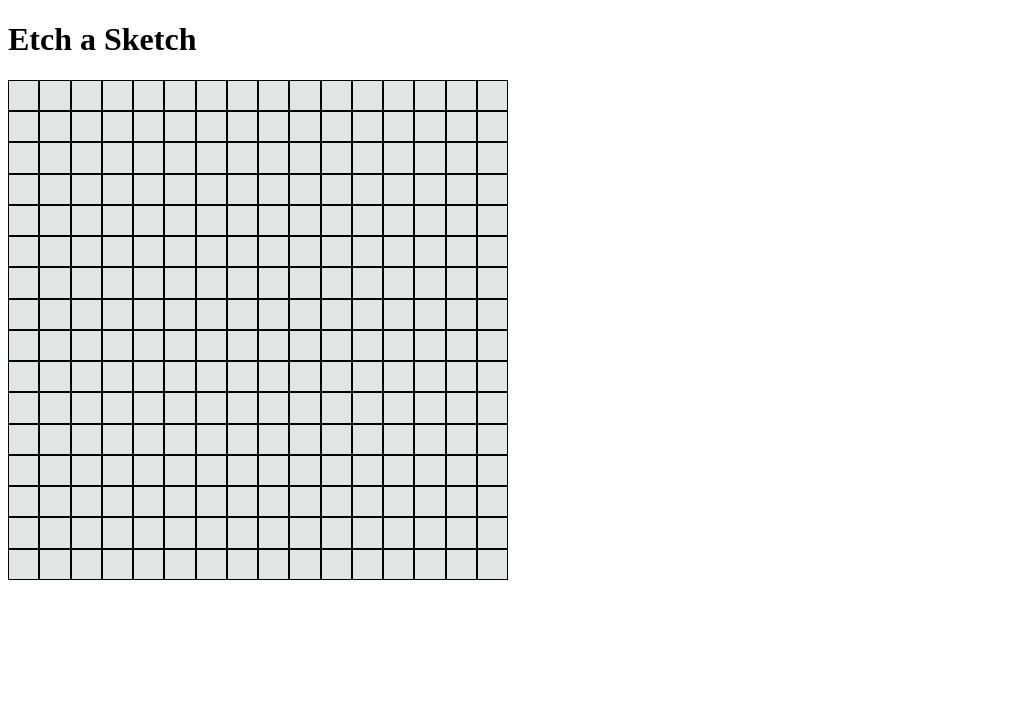
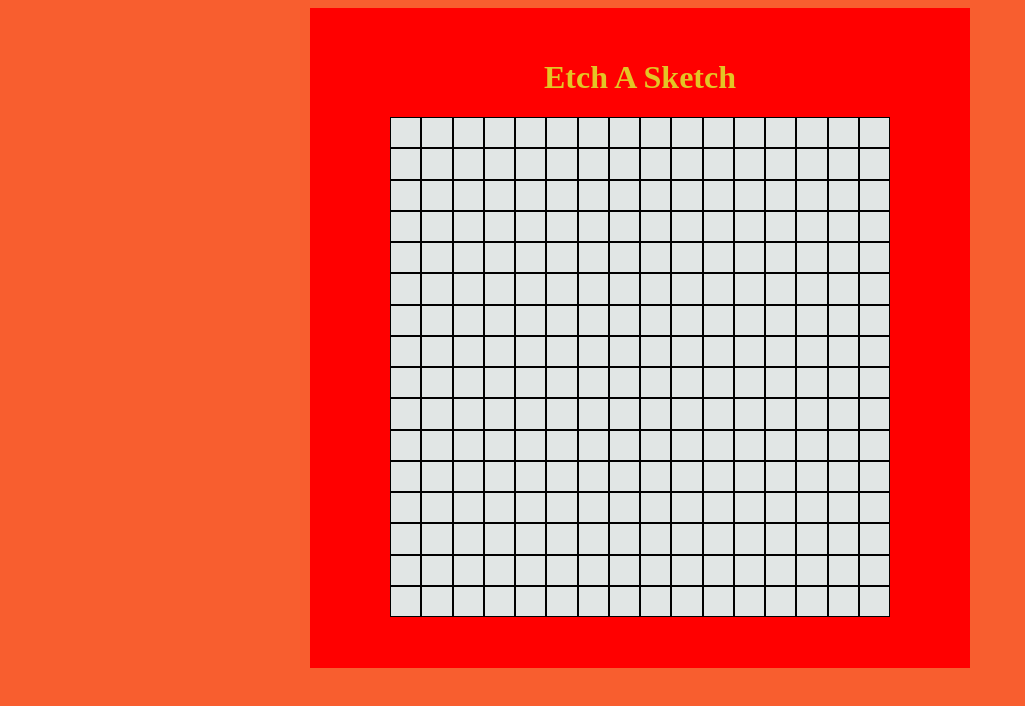
Before and after one commit to ankkitsharma/Etch-a-sketch, a plain HTML site: page index.html in a window 1280 px wide. Shown: the whole page, without its empty margins (0-1025 px from the left). Drawn offline with Linux system fonts and the light colour scheme.

Commit message:
fix h1, add .box and h1 style

```diff
--- a/index.html
+++ b/index.html
@@ -8,9 +8,8 @@
     <link rel="stylesheet" href="./style.css">
 </head>
 <body>
-
-    <h1>Etch a Sketch</h1>
     <div class="box">
+        <h1>Etch A Sketch</h1>
         <div class="container"></div>
     </div>
 
--- a/style.css
+++ b/style.css
@@ -1,3 +1,7 @@
+body {
+    background-color: rgb(248, 94, 47);
+}
+
 .container {
     height: 500px;
     width: 500px;
@@ -5,3 +9,19 @@
     display: flex;
     flex-wrap: wrap;
 }
+
+.box {
+    height: 660px;
+    width: 660px;
+    background-color: red;
+    display: flex;
+    flex-direction: column;
+    justify-content: center;
+    align-items: center;
+    margin: auto;
+}
+
+.box > h1 {
+    margin-top: 0;
+    color: #e3c525;
+}
```
